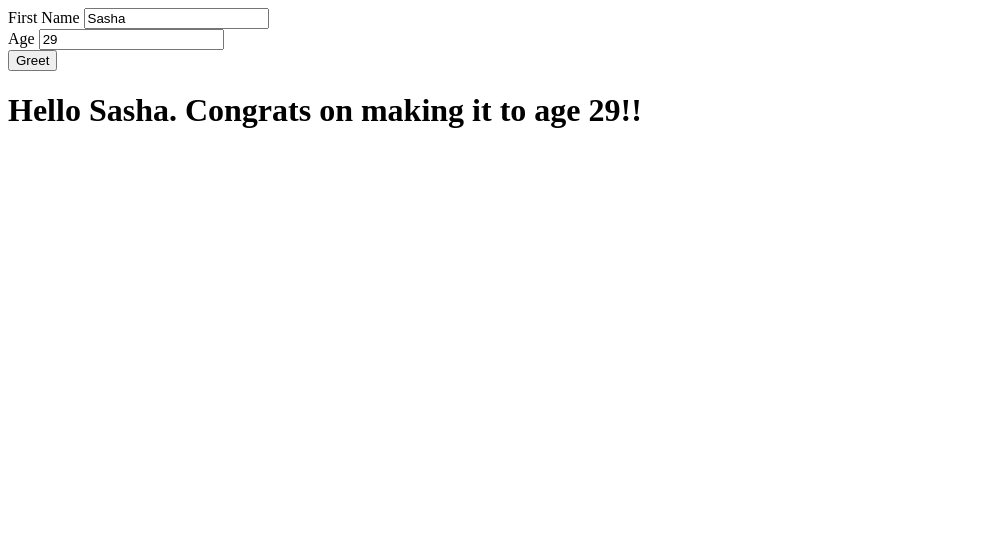
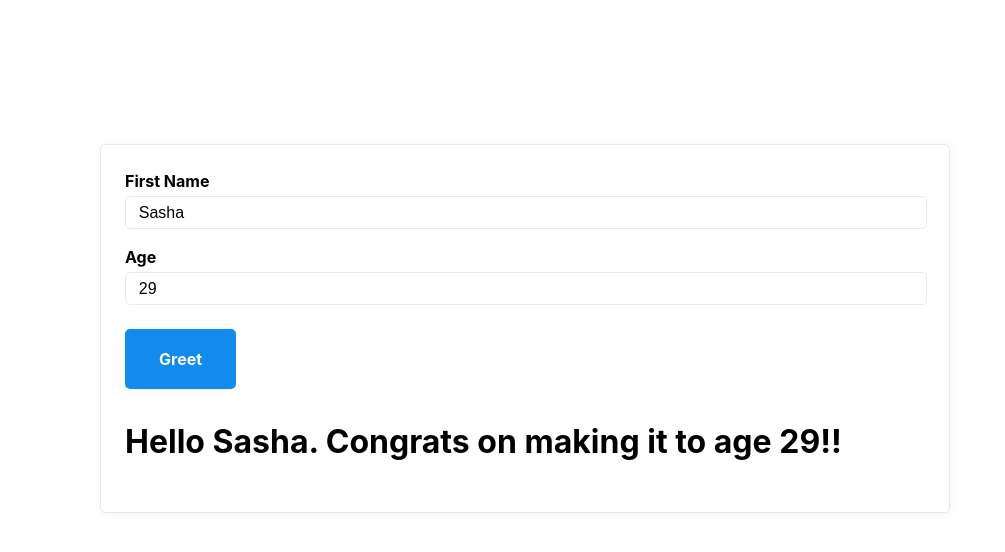
Before and after one commit to funnyantdev/workbook2, a plain HTML site: page exercises/hello-world-website/greet-website/index.html in a window 1280 px wide. Shown: the whole page, without its empty margins (0-1005 px from the left). Drawn offline with nearby package versions, Linux system fonts and the light colour scheme.

Commit message:
added mvp css

```diff
--- a/exercises/hello-world-website/greet-website/index.html
+++ b/exercises/hello-world-website/greet-website/index.html
@@ -5,18 +5,19 @@
     <meta http-equiv="X-UA-Compatible" content="IE=edge" />
     <meta name="viewport" content="width=device-width, initial-scale=1.0" />
     <title>Greet Website</title>
+    <link rel="stylesheet" href="https://unpkg.com/mvp.css@1.12/mvp.css">
   </head>
   <body>
-    <header></header>
+    <header>
+
+    </header>
     <main>
-      <form action="">
+      <form>
         <label for="firstName">First Name</label>
         <input type="text" name="firstName" id="firstName" value="Sasha" />
-        <br />
         <label for="age">Age</label>
-        <input type="text" name="age" id="age" value="29" />
-        <br />
-        <button>Greet</button>
+        <input type="text" name="age" id="age" value="29"  />
+        <button onclick="">Greet</button>
         <h1 id="greetingMessage"></h1>
       </form>
     </main>
```
